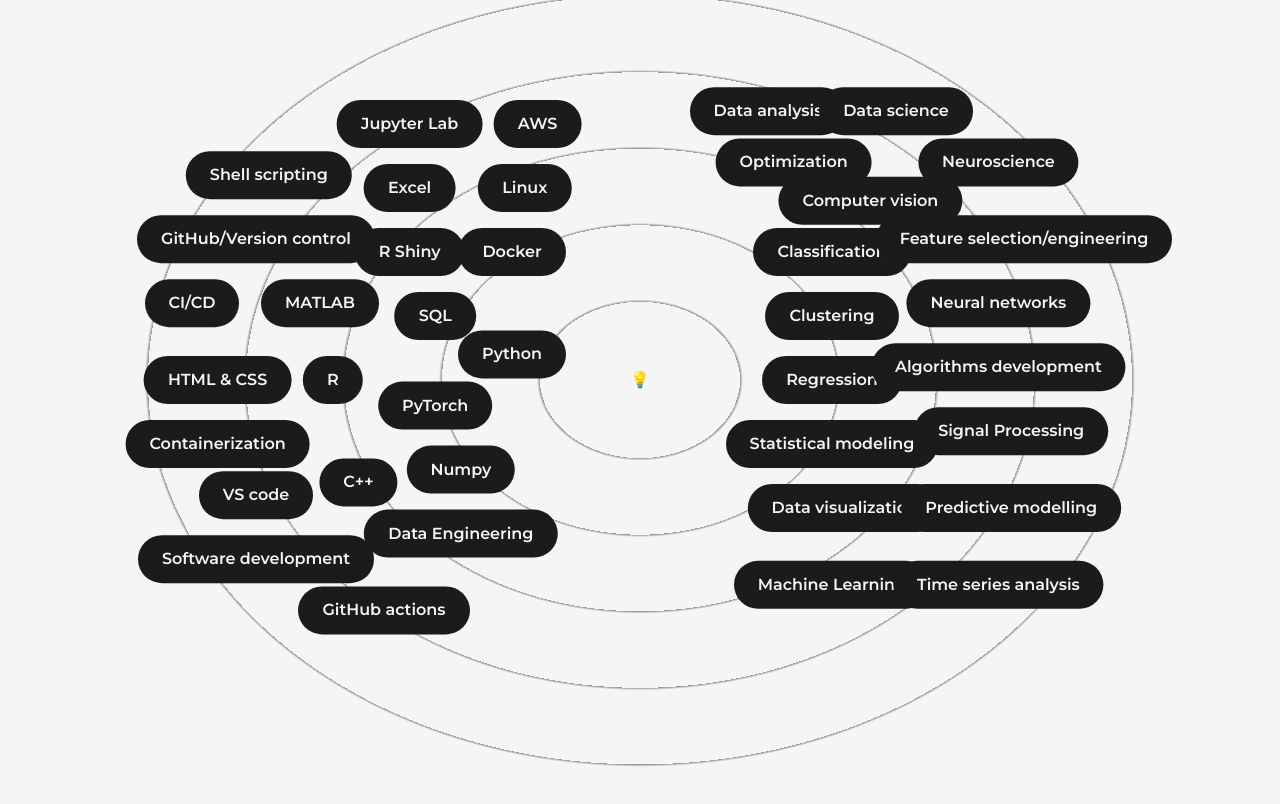
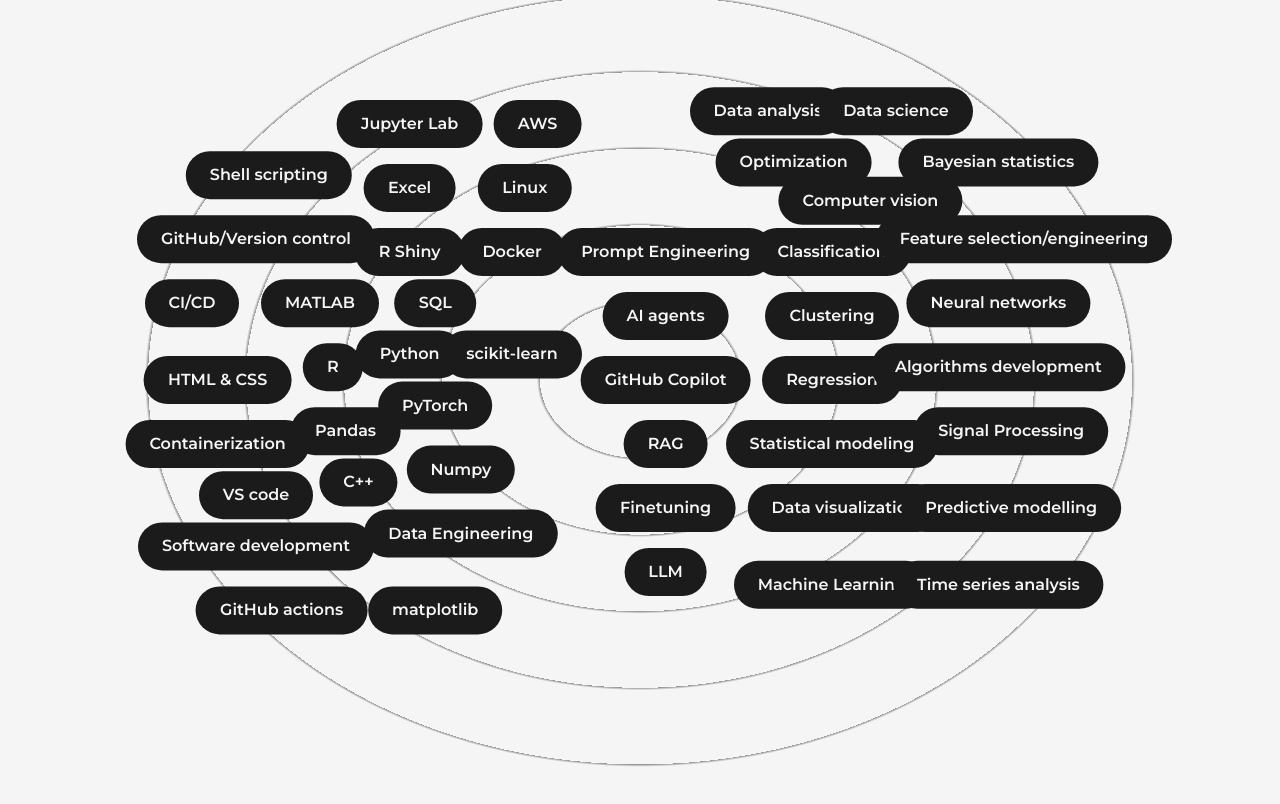
Before and after one commit to senthilcaesar/portfolio, a Next.js app: page /about in a window 1280 px wide. Shown: the part 1924-2728 px from the top of the page. Built offline with nearby package versions, Linux system fonts and the light colour scheme.

Commit message:
Skills Update

```diff
--- a/src/components/Skills.js
+++ b/src/components/Skills.js
@@ -42,14 +42,16 @@
       </motion.div>
   {*/}
         💡
-        <Skill name="Python" x="-10vw" y="-2vw" />
+        <Skill name="Python" x="-18vw" y="-2vw" />
+        <Skill name="scikit-learn" x="-10vw" y="-2vw" />
         <Skill name="CI/CD" x="-35vw" y="-6vw" />
         <Skill name="MATLAB" x="-25vw" y="-6vw" />
         <Skill name="Linux" x="-9vw" y="-15vw" />
         <Skill name="Docker" x="-10vw" y="-10vw" />
-        <Skill name="R" x="-24vw" y="0vw" />
-        <Skill name="SQL" x="-16vw" y="-5vw" />
+        <Skill name="R" x="-24vw" y="-1vw" />
+        <Skill name="SQL" x="-16vw" y="-6vw" />
         <Skill name="PyTorch" x="-16vw" y="2vw" />
+        <Skill name="Pandas" x="-23vw" y="4vw" />
         <Skill name="Numpy" x="-14vw" y="7vw" />
         <Skill name="Data Engineering" x="-14vw" y="12vw" />
         <Skill name="AWS" x="-8vw" y="-20vw" />
@@ -57,7 +59,8 @@
         <Skill name="C++" x="-22vw" y="8vw" />
         <Skill name="R Shiny" x="-18vw" y="-10vw" />
         <Skill name="Data visualization" x="16vw" y="10vw" />
-        <Skill name="GitHub actions" x="-20vw" y="18vw" />
+        <Skill name="GitHub actions" x="-28vw" y="18vw" />
+        <Skill name="matplotlib" x="-16vw" y="18vw" />
         <Skill name="Excel" x="-18vw" y="-15vw" />
         <Skill name="Optimization" x="12vw" y="-17vw" />
         <Skill name="Classification" x="15vw" y="-10vw" />
@@ -67,7 +70,7 @@
         <Skill name="Regression" x="15vw" y="0vw" />
         <Skill name="Statistical modeling" x="15vw" y="5vw" />
         <Skill name="Computer vision" x="18vw" y="-14vw" />
-        <Skill name="Neuroscience" x="28vw" y="-17vw" />
+        <Skill name="Bayesian statistics" x="28vw" y="-17vw" />
         <Skill name="Signal Processing" x="29vw" y="4vw" />
         <Skill name="Predictive modelling" x="29vw" y="10vw" />
         <Skill name="Data analysis" x="10vw" y="-21vw" />
@@ -77,10 +80,16 @@
         <Skill name="HTML & CSS" x="-33vw" y="0vw" />
         <Skill name="Containerization" x="-33vw" y="5vw" />
         <Skill name="VS code" x="-30vw" y="9vw" />
-        <Skill name="Software development" x="-30vw" y="14vw" />
+        <Skill name="Software development" x="-30vw" y="13vw" />
         <Skill name="Machine Learning" x="15vw" y="16vw" />
         <Skill name="Time series analysis" x="28vw" y="16vw" />
         <Skill name="Algorithms development" x="28vw" y="-1vw" />
+        <Skill name="GitHub Copilot" x="2vw" y="0vw" />
+        <Skill name="AI agents" x="2vw" y="-5vw" />
+        <Skill name="Prompt Engineering" x="2vw" y="-10vw" />
+        <Skill name="RAG" x="2vw" y="5vw" />
+        <Skill name="Finetuning" x="2vw" y="10vw" />
+        <Skill name="LLM" x="2vw" y="15vw" />
       </div>
     </>
   );
```
